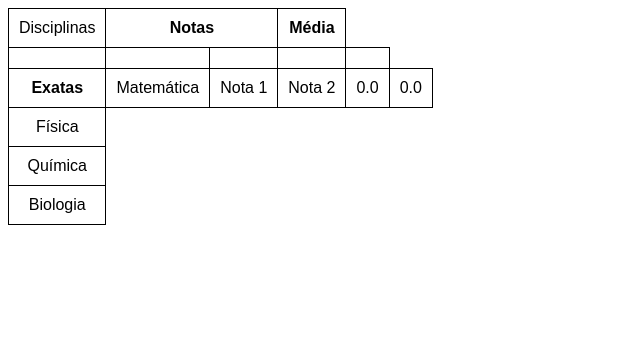
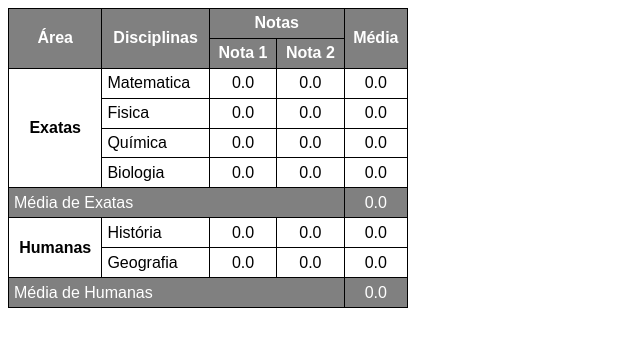
Before and after one commit to Ketleyoliveira123/html-css, a plain HTML site: page desafios/d014/index.html in a window 1280 px wide. Shown: the whole page, without its empty margins (0-640 px from the left). Drawn offline with Linux system fonts and the light colour scheme.

Commit message:
desafio 14

```diff
--- a/desafios/d014/index.html
+++ b/desafios/d014/index.html
@@ -10,57 +10,103 @@
         }
 
         table {
-
+            width: 400px;
+            height: 300px;
             border-collapse: collapse;
 
         }
 
         th,td {
             border: 1px solid black;
-            padding: 10px;
+            padding: 5px;
+
+
+        }
+
+
+        .num {
             text-align: center;
 
         }
+
+        .cor {
+            background-color: gray;
+            color: white;
+
+            }
+
+            #A {
+                background-color: gray;
+                color: white;
+            }
     </style>
 </head>
 <body>
     <table>
-        <thead>
+        <tbody>
+
             <tr>
-                <td rowspan="3</td
-                <th >Disciplinas</th>
-                <th colspan="2">Notas</th>
-                <th>Média</th>
+                    <th rowspan="2" class="cor" >Área</th>
+                    <th rowspan="2" class="cor">Disciplinas</th>
+                    <th colspan="2" class="cor">Notas</th>
+                    <th rowspan="2" class="cor">Média</th>
             </tr>
-        </thead>
-        <tbody>
+
             <tr>
-                <td></td>
-                <td></td>
-                <td></td>
-                <td></td>
-                <td></td>
+                <th class="cor">Nota 1</th>
+                <th class="cor">Nota 2</th>
             </tr>
             <tr>
-                <th>Exatas</th>
-                <td>Matemática</td>
-                <td>Nota 1</td>
-                <td>Nota 2</td>
-
-                <td>0.0</td>
-                <td>0.0</td>
+                <th rowspan="4">Exatas</th>
+                <td>Matematica</td>
+                <td class="num">0.0</td>
+                <td class="num">0.0</td>
+                <td class="num">0.0</td>
+            <tr>
+                    <td>Fisica</td>
+                    <td class="num">0.0</td>
+                    <td class="num">0.0</td>
+                    <td class="num">0.0</td>
             </tr>
             <tr>
-                <td>Física</td>
+                    <td>Química</td>
+                    <td class="num">0.0</td>
+                    <td class="num">0.0</td>
+                    <td class="num">0.0</td>
             </tr>
             <tr>
-                <td>Química</td>
+                    <td>Biologia</td>
+                    <td class="num">0.0</td>
+                    <td class="num">0.0</td>
+                    <td class="num">0.0</td>
+            </tr>
+
+            <tr>
+                <td colspan="4"                     <th class="cor">Média de Exatas</td>
+                <td class="num" id="A">0.0</td>
+            </tr>
+
+
+            <tr>
+                <th rowspan="2">Humanas</th>
+                <td>História</td>
+                <td class="num">0.0</td>
+                <td class="num">0.0</td>
+                <td class="num">0.0</td>
             </tr>
             <tr>
-                <td>Biologia</td>
+                <td>Geografia</td>
+                <td class="num">0.0</td>
+                <td class="num">0.0</td>
+                <td class="num">0.0</td>
+            </tr>
+            <tr>
+                <td colspan="4" class="cor">Média de Humanas</td>
+                <td class="num" id="A">0.0</td>
             </tr>
 
         </tbody>
+
 
 
     </table>
```
